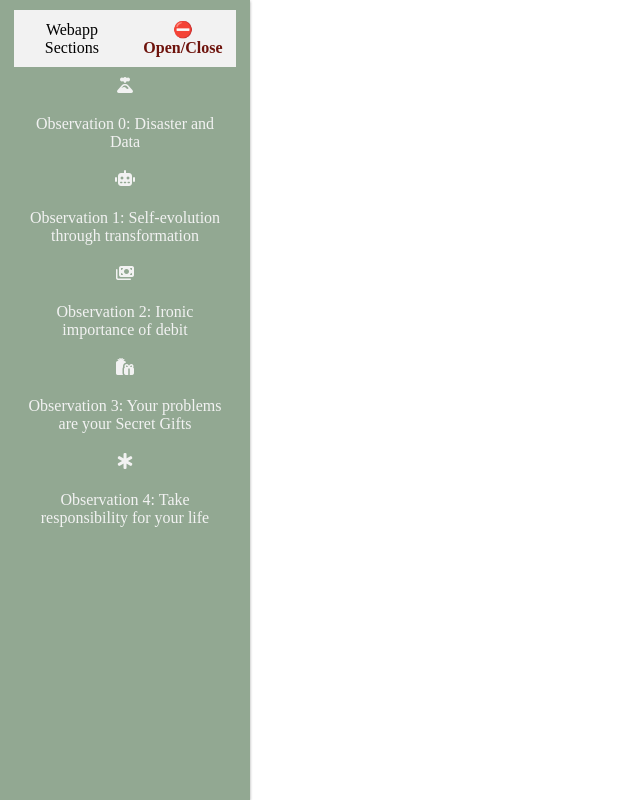
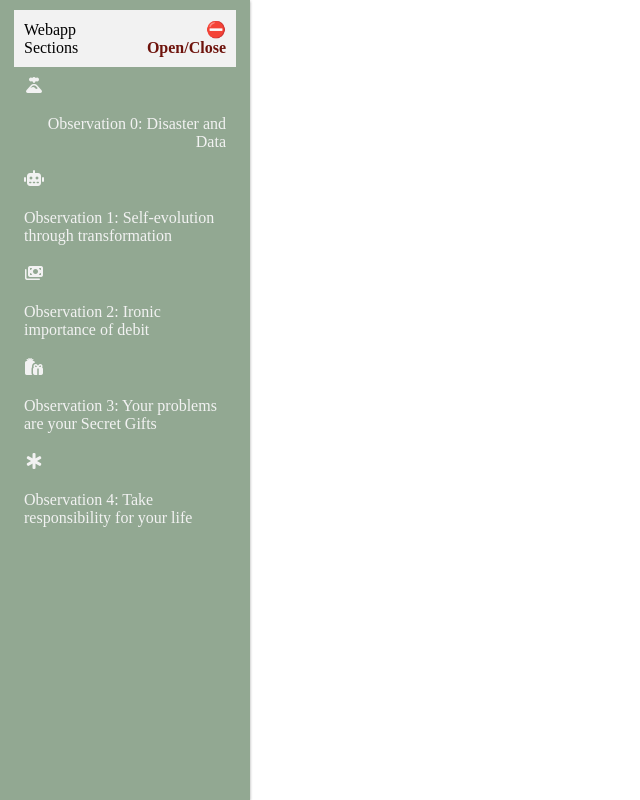
Before and after one commit to CodeSolutions2/input_output_kernels, a plain HTML site: page index4.html in a window 1280 px wide. Shown: the whole page, without its empty margins (0-640 px from the left). Drawn offline with Linux system fonts and the light colour scheme.

Commit message:
Update index4.html

```diff
--- a/index4.html
+++ b/index4.html
@@ -11,8 +11,8 @@
 
 	<div id="navbar_header_DivContainer">
 	<!-- HEADER : image on left side (this is usually the [threebar-menu] ) -->
-	<span>Webapp Sections</span>
-	<span id="toggle_close">⛔<b style="color: #6e130c;">Open/Close</b></span>
+	<span style="text-align: left">Webapp Sections</span>
+	<span id="toggle_close" style="text-align: right">⛔<b style="color: #6e130c;">Open/Close</b></span>
 	</div>
 
 </header>
@@ -21,8 +21,8 @@
 
 <div id="navbar_DivMainContainer">
 	<div id="navbar_DivMainContainer_entry0">
-		<span><i class="fas fa-volcano"></i></span>
-		<span>Observation 0: Disaster and Data</span>
+		<span style="text-align: left"><i class="fas fa-volcano"></i></span>
+		<span style="text-align: right">Observation 0: Disaster and Data</span>
 	</div>
 	<div id="navbar_DivMainContainer_entry1">
 		<span><i class="fas fa-robot"></i></span>
@@ -78,7 +78,7 @@ header { background-color: var(--light-grey); }
 #navbar_header_DivContainer {
 	display: flex;
 	align-items: center;
-	text-align: center;
+	/* text-align: center; */
 	justify-content: space-between;
 	position: relative;
 	width: 100%; /* make the width of the container be within the width of the navbar */
@@ -91,7 +91,7 @@ header { background-color: var(--light-grey); }
 	display: flex; /* make the html elements stretch to fit the screen size */
 	flex-direction: column; /* make the html elements stack up in a column */
 	align-items: center; /* make the html elements under the div align center */
-	text-align: center;
+	/* text-align: center; */
 	justify-content: space-between;
 	position: relative;
 	width: 100%; /* make the width of the container be within the width of the navbar */
@@ -183,7 +183,7 @@ async function processEvent_click_entry0(event) {
 	document.getElementById("navbar_DivMainContainer_entry0").style.color = light_grey;
 }
 
-
+// -------------------------------------------------
 
 
 </script>
```
